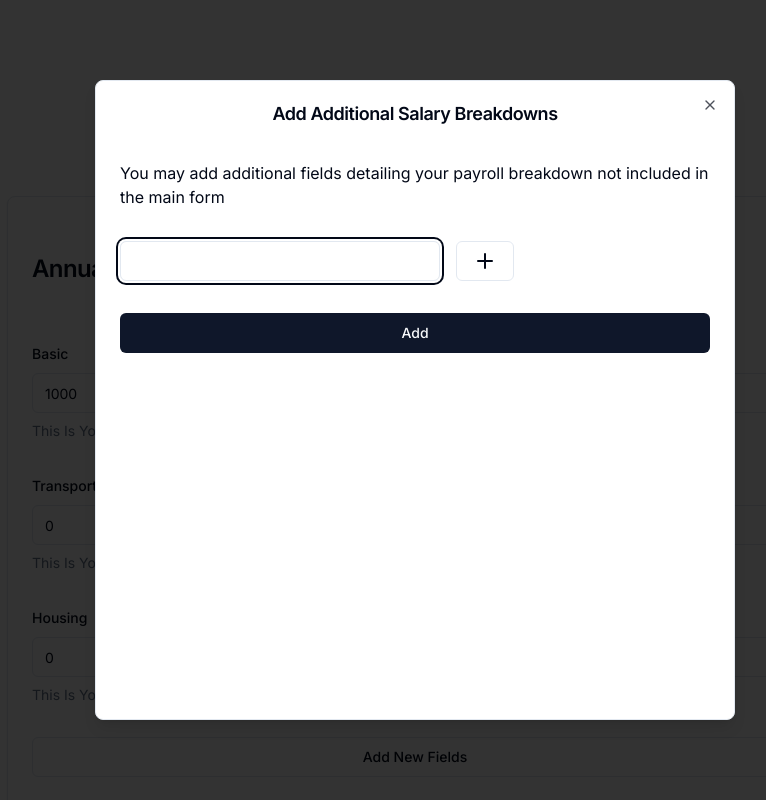
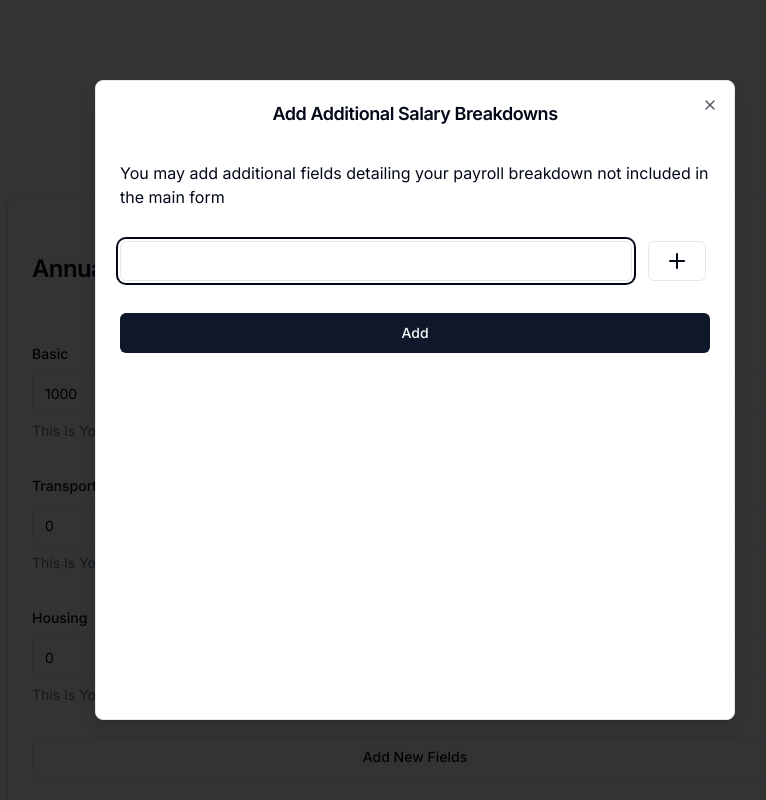
Before and after one commit to Dan6200/Tax-Calculator, a Next.js app: page / in a window 1280 px wide. Both pictures are taken after a click on the button "Add New Fields". Shown: the top 800 px of the page, without its empty margins (225-991 px from the left). Built offline with nearby package versions, Linux system fonts and the light colour scheme.

Commit message:
updated styling

```diff
--- a/components/dialog-form.jsx
+++ b/components/dialog-form.jsx
@@ -57,14 +57,14 @@ export const DialogForm = forwardRef(function DialogForm(
           You may add additional fields detailing your payroll breakdown not
           included in the main form
         </h3>
-        <div className="flex space-x-4 mb-8">
+        <div className="flex space-x-4 mb-8 flex-1">
           <FormField
             control={form.control}
             name="extra-field-0"
             render={({ field }) => (
               <FormItem>
                 <FormControl>
-                  <Input {...field} type="text" className="w-80" />
+                  <Input {...field} type="text" className="w-80 sm:w-[32rem]" />
                 </FormControl>
                 <FormMessage />
               </FormItem>
--- a/components/tax-form.jsx
+++ b/components/tax-form.jsx
@@ -98,7 +98,6 @@ export function TaxForm() {
   async function onSubmit(data, e) {
     // prevent nested form from submitting...
     if (dialogFormRef.current && dialogFormRef.current.contains(e.target)) {
-      console.log(dialogFormRef.current, e.target);
       e.preventDefault();
       return;
     }
```
